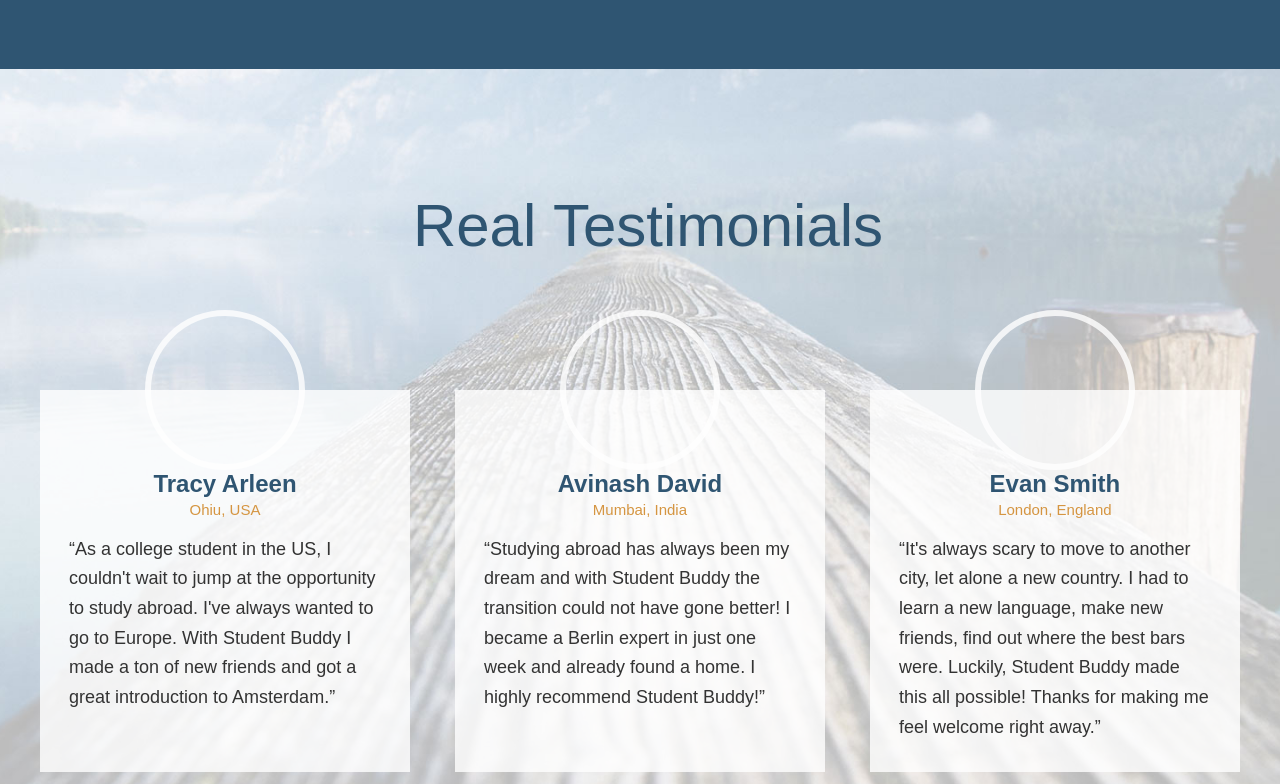
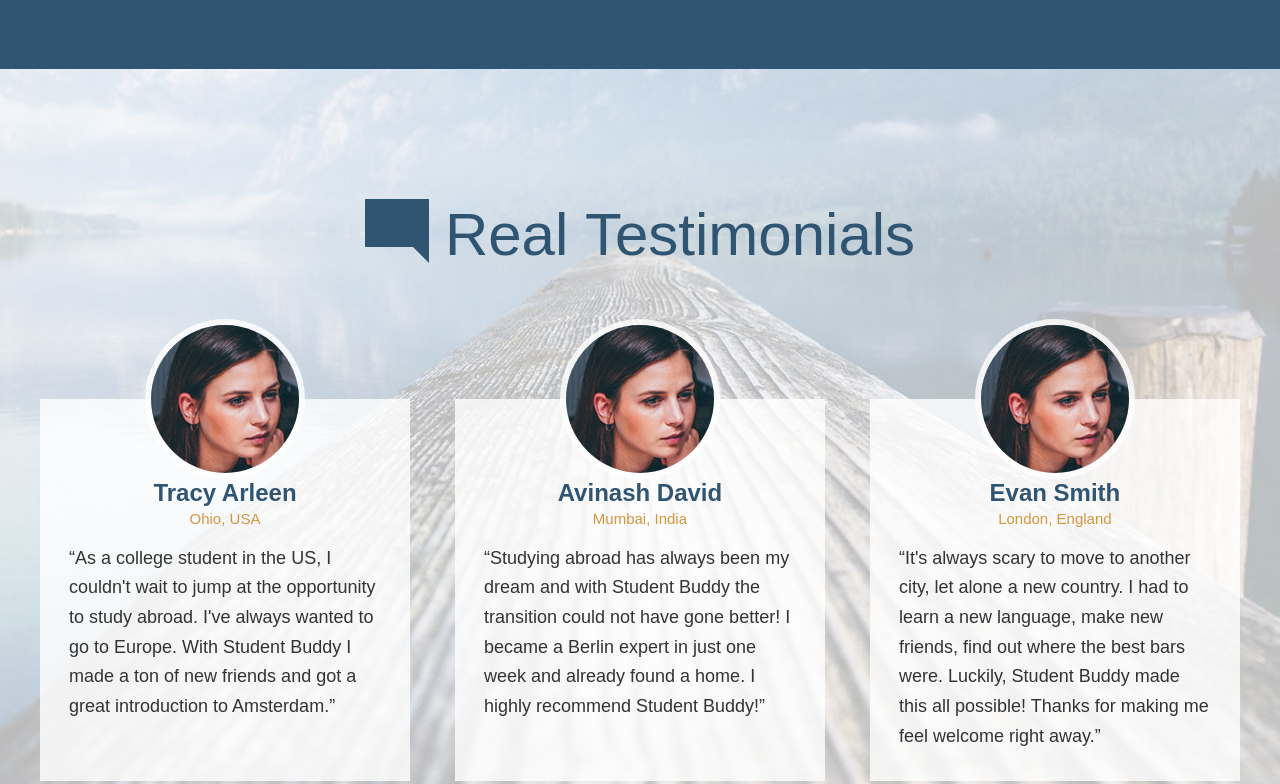
Before and after one commit to tlorent/student-buddy, a website: page app/index.html in a window 1280 px wide. Shown: the part 3326-4110 px from the top of the page. Drawn offline with Linux system fonts and the light colour scheme; the site is published under a folder, as on GitHub Pages, so addresses that start at the root find nothing.

Commit message:
Tried to fix the page.

```diff
--- a/app/assets/styles/base/_mixins.css
+++ b/app/assets/styles/base/_mixins.css
@@ -11,7 +11,7 @@
 }
 
 @define-mixin atLarge {
-  @media (min-width: 1200px) {
+  @media (min-width: 1010px) {
     @mixin-content;
   }
 }
--- a/app/assets/styles/modules/_page-section.css
+++ b/app/assets/styles/modules/_page-section.css
@@ -31,7 +31,7 @@
     background: #e0e6ef;
 
     @mixin atLarge {
-      background: url("../../../assets/images/testimonials-bg.jpg") top center no-repeat;
+      background: url("../../../../app/assets/images/testimonials-bg.jpg") top center no-repeat;
       background-size: cover;
     }
   }
--- a/app/assets/styles/modules/_wrapper.css
+++ b/app/assets/styles/modules/_wrapper.css
@@ -1,10 +1,10 @@
 .wrapper {
+  overflow: hidden;
   padding-left: 18px;
   padding-right: 18px;
   max-width: 1236px;
   margin-left: auto;
   margin-right: auto;
-  overflow: hidden;
 
   &--medium {
     max-width: 976px;
@@ -36,11 +36,11 @@
   }
 
   &--b-margin {
-
     margin-bottom: 1rem;
 
     @mixin atSmall {
       margin-bottom: 3.875rem;
     }
   }
+
 }
--- a/app/index.html
+++ b/app/index.html
@@ -103,25 +103,25 @@
       </div>
     </div>
 
-    <div id="testimonials" class="page-section page-section--testimonials page-section--no-b-padding-until-large">
+    <div id="testimonials" class="page-section page-section--no-b-padding-until-large page-section--testimonials">
       <div class="wrapper wrapper--no-padding-until-large">
-        <h2 class="section-title section-title--blue"><img src="/assets/images/icons/comment.svg" alt="" class="section-title__icon">Real <strong>Testimonials</strong></h2>
+        <h2 class="section-title section-title--blue"><img src="./assets/images/icons/comment.svg" alt="" class="section-title__icon">Real <strong>Testimonials</strong></h2>
 
         <div class="row row--gutters row--equal-height-at-large row--gutters-small row--t-padding generic-content-container">
           <div class="row__large-4">
             <div class="testimonial">
               <div class="testimonial__photo">
-                <img src="/assets/images/testimonial-jane.jpg" alt="">
+                <img src="./assets/images/testimonial-jane.jpg" alt="">
               </div>
               <h3 class="testimonial__title">Tracy Arleen</h3>
-              <h4 class="testimonial__subtitle">Ohiu, USA</h4>
+              <h4 class="testimonial__subtitle">Ohio, USA</h4>
               <p>&ldquo;As a college student in the US, I couldn't wait to jump at the opportunity to study abroad. I've always wanted to go to Europe. With Student Buddy I made a ton of new friends and got a great introduction to Amsterdam.&rdquo;</p>
             </div>
           </div>
           <div class="row__large-4">
             <div class="testimonial">
               <div class="testimonial__photo">
-                <img src="/assets/images/testimonial-jane.jpg" alt="">
+                <img src="./assets/images/testimonial-jane.jpg" alt="">
               </div>
               <h3 class="testimonial__title">Avinash David</h3>
               <h4 class="testimonial__subtitle">Mumbai, India</h4>
@@ -131,7 +131,7 @@
           <div class="row__large-4">
             <div class="testimonial testimonial--last">
               <div class="testimonial__photo">
-                <img src="/assets/images/testimonial-jane.jpg" alt="">
+                <img src="./assets/images/testimonial-jane.jpg" alt="">
               </div>
               <h3 class="testimonial__title">Evan Smith</h3>
               <h4 class="testimonial__subtitle">London, England</h4>
```
Also changed, not shown: app/assets/styles/modules/_row.css (+13 -9 lines), app/assets/styles/modules/_testimonial.css (+6 -6 lines).
